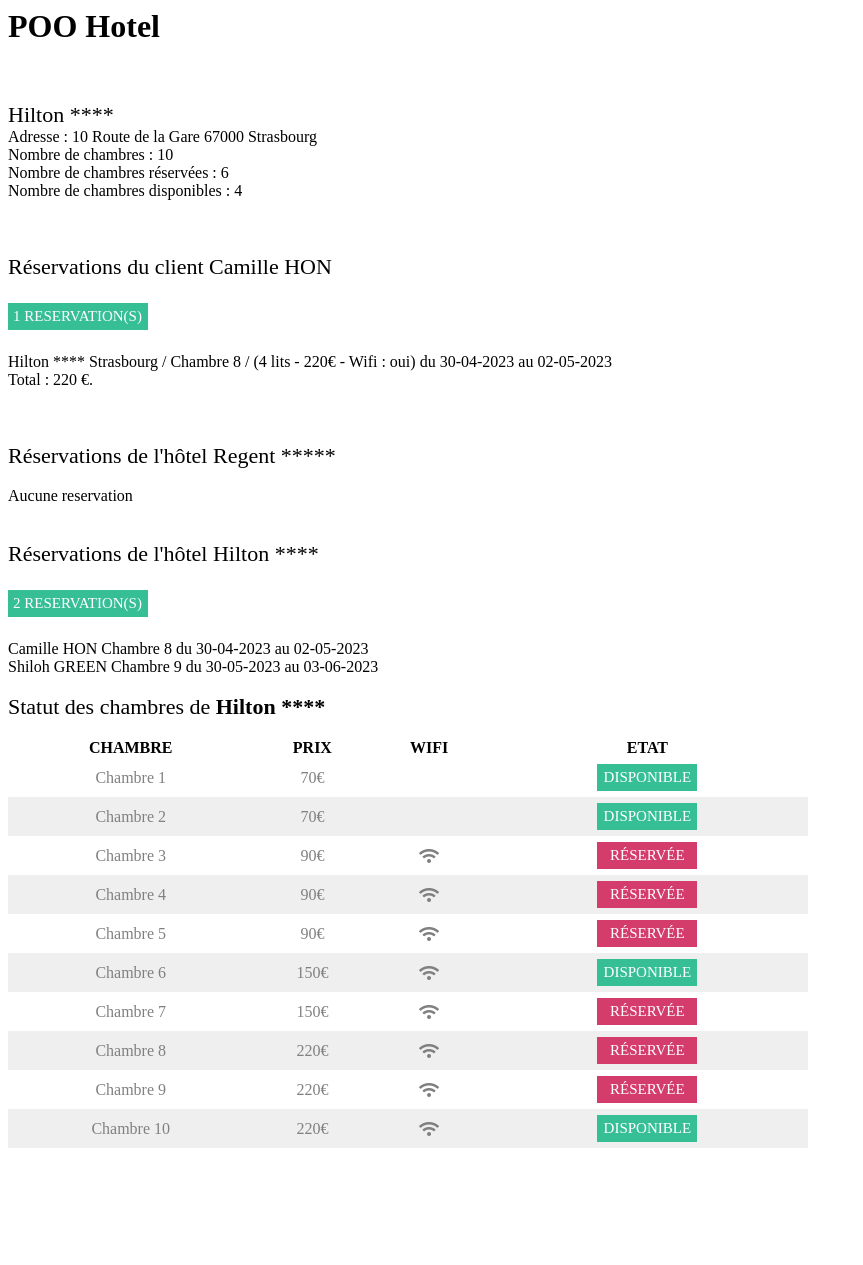
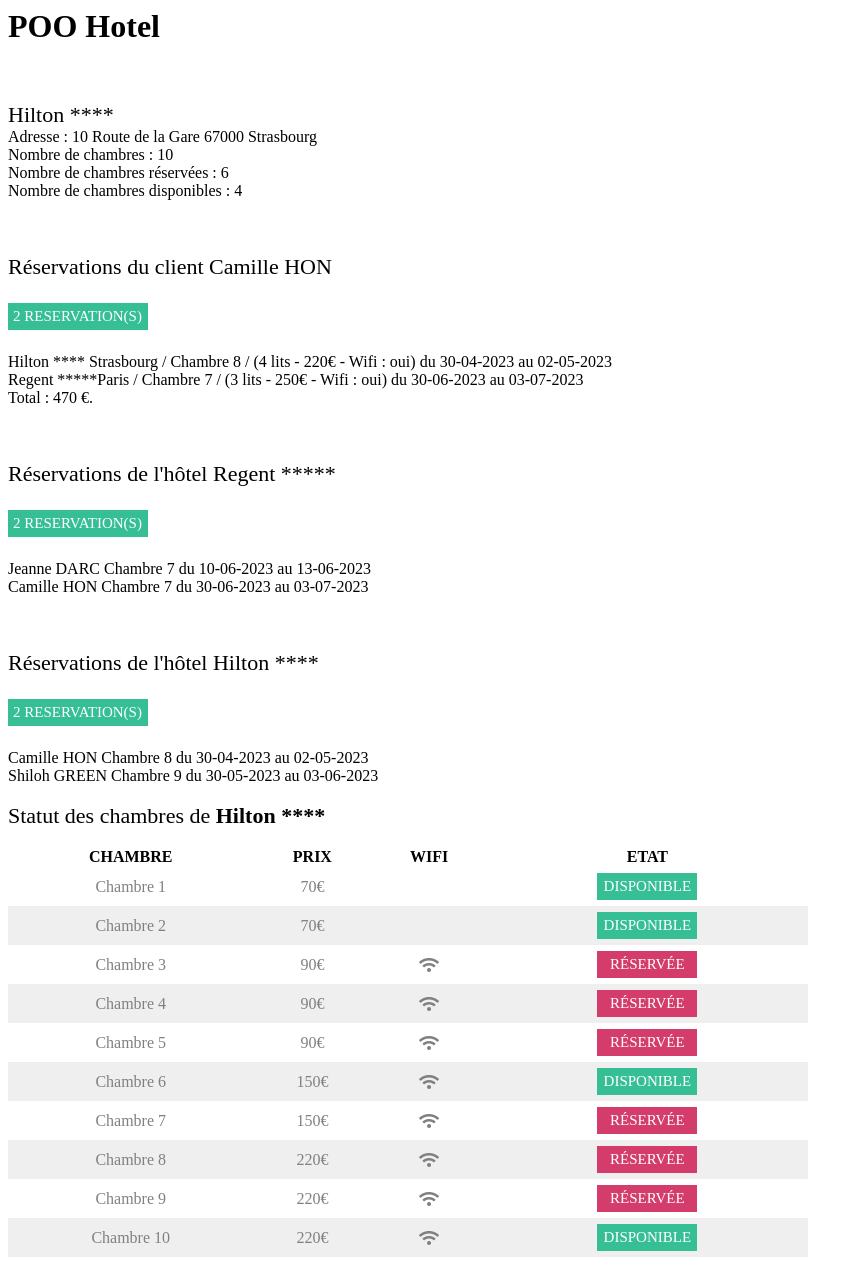
Before and after one commit to MikaRamparany/HotelPOO, a PHP site: page / in a window 1280 px wide. Shown: the whole page, without its empty margins (0-863 px from the left). Before the commit the page ends 1148 px from the top, so only its background shows below. Run offline with PHP 8.4, Linux system fonts and the light colour scheme.

Commit message:
enlevé le comme pour tester

```diff
--- a/index.php
+++ b/index.php
@@ -45,8 +45,8 @@ $green = new Client ("GREEN", "Shiloh");
 
 $ResaHilton1 = new Reservation($camille,$C8Hilton,"30-04-2023", "02-05-2023");
 $ResaHilton2 = new Reservation($green,$C9Hilton,"30-05-2023", "03-06-2023");
-// $ResaRegent1 = new Reservation($Jeanne,$RegentC7,"10-06-2023", "13-06-2023");
-// $ResaRegent1 = new Reservation($camille,$RegentC7,"30-06-2023", "03-07-2023");
+$ResaRegent1 = new Reservation($Jeanne,$RegentC7,"10-06-2023", "13-06-2023");
+$ResaRegent1 = new Reservation($camille,$RegentC7,"30-06-2023", "03-07-2023");
 
 // Tests affichages
 
```
